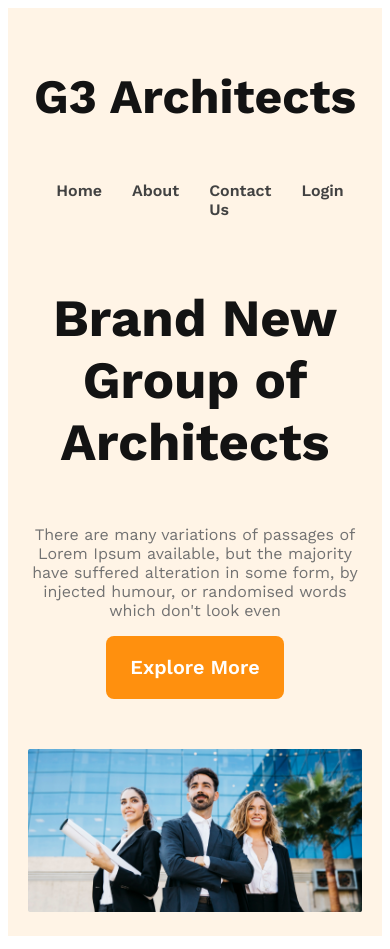
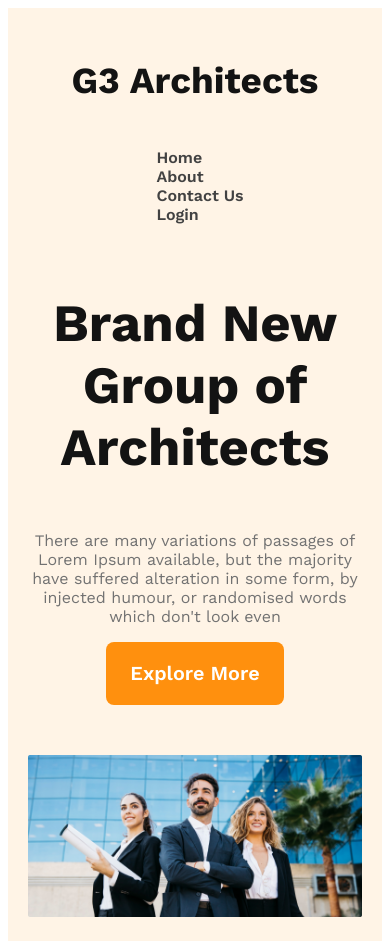
Before and after one commit to akashseub/g3-architecture-website, a plain HTML site: page index.html in a window 390 px wide. Drawn offline with nearby package versions, Linux system fonts and the light colour scheme.

```diff
--- a/css/architect.css
+++ b/css/architect.css
@@ -77,6 +77,14 @@
     nav{
         flex-direction: column;
     }
+
+    nav > ul{
+        flex-direction: column;
+    }
+
+    .nav-title{
+        font-size: 2.3rem;
+    }
 }
 
 @media screen and (min-width: 576px) and (max-width: 960px) {
```
